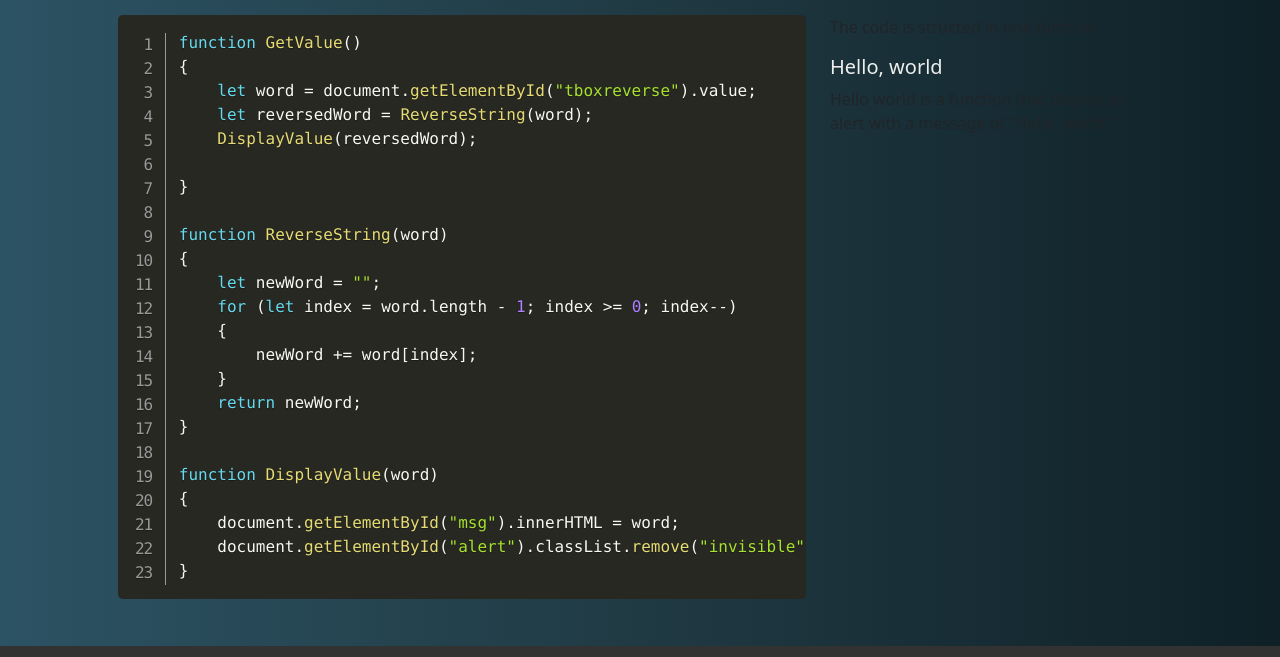
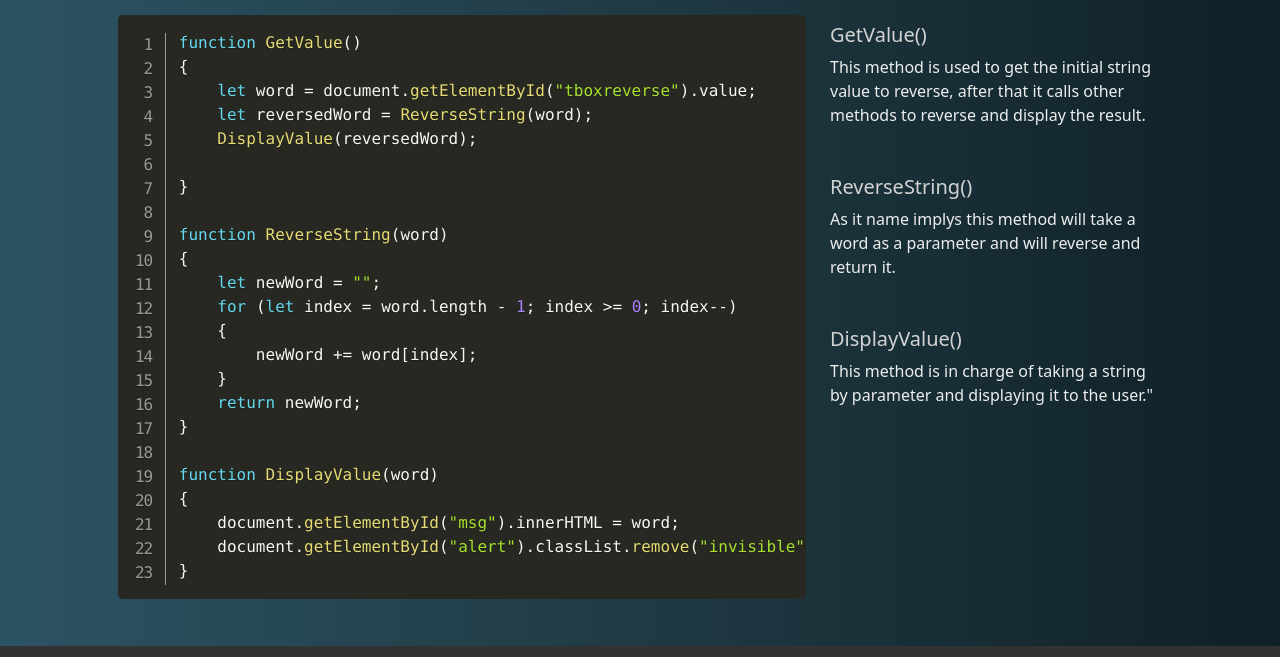
Before and after one commit to victor1127/Rewind, a plain HTML site: page code.html in a window 1280 px wide. Shown: the part 89-746 px from the top of the page. Drawn offline with nearby package versions, Linux system fonts and the light colour scheme.

Commit message:
updating code page

```diff
--- a/code.html
+++ b/code.html
@@ -46,7 +46,7 @@
                         <a class="nav-link active" href="/code.html">The code</a>
                     </li>
                     <li class="nav-item">
-                        <a class="nav-link" target="_blank" href="#">Git Repo</a>
+                        <a class="nav-link" target="_blank" href="https://github.com/victor1127/Rewind">Git Repo</a>
                     </li>
                     <li class="nav-item">
                         <a class="nav-link" target="_blank" href="#">About</a>
@@ -91,10 +91,34 @@
                 </div>
 
                 <!--code description-->
-                <div class="col-md-4 pt-2">
-                    <p>The code is structed in one function.</p>
-                    <h5>Hello, world</h5>
-                    <p>Hello world is a function that display an alert with a message of "Hello, world"</p>
+                <div class="col-md-4 pt-3">
+                    <!--GerValue method-->
+                    <div class="col">
+                        <div class="methodscolor">
+                            <h5 class="h5custumcolor">GetValue()</h5>
+                            <p>This method is used to get the initial string value to reverse, after that it calls
+                                other methods to reverse and display the result.
+                            </p>
+                        </div>
+                    </div>
+                    <!--ReverseString method-->
+                    <div class="col mt-2 mt-md-5">
+                        <div class="methodscolor">
+                            <h5 class="h5custumcolor">ReverseString()</h5>
+                            <p>As it name implys this method will take a word as a parameter and will reverse and return it.</p>
+                        </div>
+
+
+
+
+                    </div>
+                    <!--DisplayValue method-->
+                    <div class="col mt-2 mt-md-5">
+                        <div class="methodscolor">
+                            <h5 class="h5custumcolor">DisplayValue()</h5>
+                            <p>This method is in charge of taking a string by parameter and displaying it to the user."</p>
+                        </div>
+                    </div>
                 </div>
             </div>
         </div>
@@ -106,7 +130,7 @@
             <div class="row row-cols-1 row-cols-md-3 gy-2">
                 <!--copy right-->
                 <div class="col text-light order-last order-md-first">
-                    <div>
+                    <div class="color">
                         <span class="text-muted">&copy;2022 </span>Victor Sosa | vsosa01127@gmail.com
                     </div>
                 </div>
--- a/css/side.css
+++ b/css/side.css
@@ -98,3 +98,18 @@ code[class*="language-"], pre[class*="language-"]
 {
     background: var(--secondary-color);
 }
+
+.methodscolor
+{
+    color: var(--secondary-color);
+}
+
+.position
+{
+    margin-top: 7em;
+}
+
+.h5custumcolor
+{
+    color: lightgray;
+}
```
